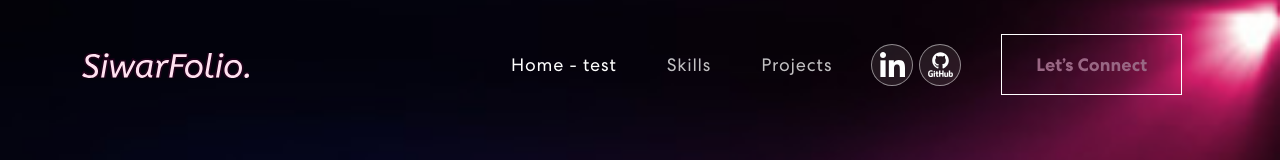
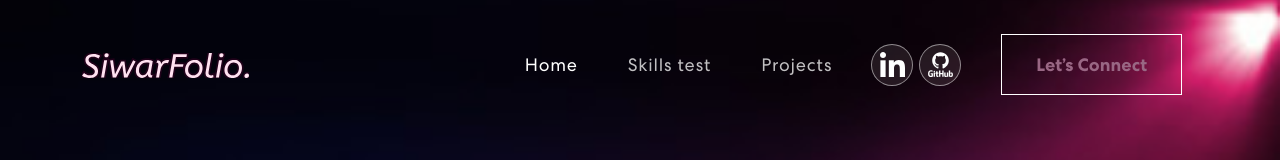
Before and after one commit to SiVv-B/SiwarFolio, a React (Create React App) app: page / in a window 1280 px wide. Shown: the top 160 px of the page. Built offline with nearby package versions, Linux system fonts and the light colour scheme.

Commit message:
test autodeploy 2

```diff
--- a/src/componenets/NavBar.js
+++ b/src/componenets/NavBar.js
@@ -55,7 +55,7 @@ function NavBar() {
                 }
                 onClick={() => onUpdateActiveLink('home')}
               >
-                Home - test
+                Home
               </Nav.Link>
 
               <Nav.Link
@@ -65,7 +65,7 @@ function NavBar() {
                 }
                 onClick={() => onUpdateActiveLink('skills')}
               >
-                Skills
+                Skills test
               </Nav.Link>
 
               <Nav.Link
```
